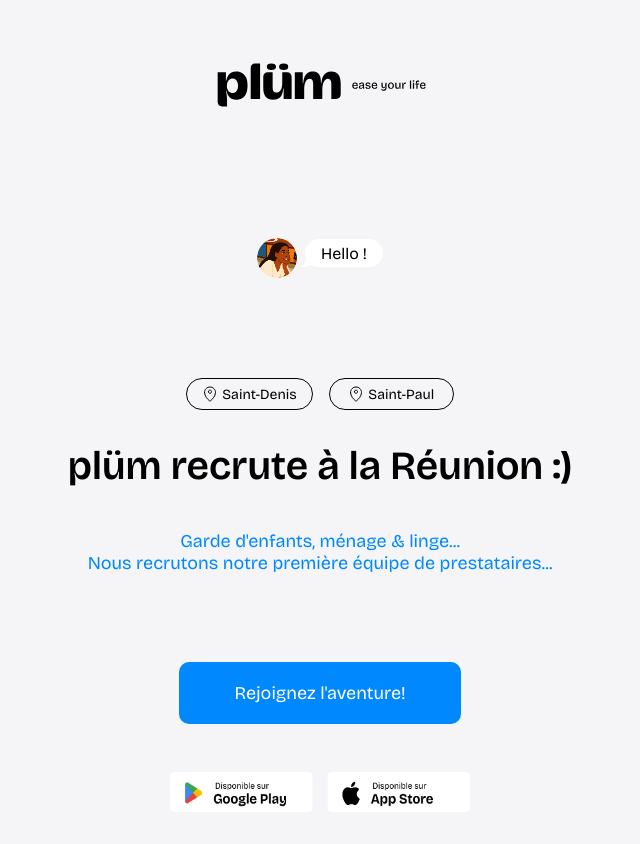
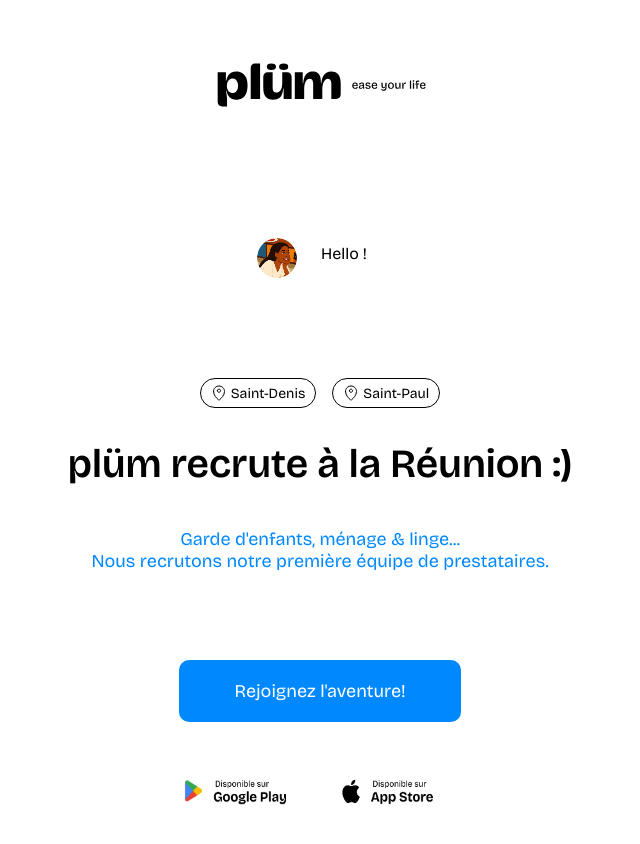
Before and after one commit to chris97425/landingPagePlum, a Next.js app: page / in a window 1280 px wide. Shown: the whole page, without its empty margins (320-960 px from the left). Built offline with nearby package versions, Linux system fonts and the light colour scheme; no server answers.

Commit message:
fix padding

```diff
--- a/src/app/globals.css
+++ b/src/app/globals.css
@@ -14,18 +14,21 @@
 }
 
 body {
-  background-color: var(--background-color);
+  background-color: 'var(--background-color)';
   color: var(--text-color);
   min-height: 100vh;
 }
 .box-location {
   border: 1px solid black;
-  padding: 15px;
+  /* padding: 15px; */
   border-radius: 20px;
-  min-width: 125px;
-  text-align: center;
+  /* min-wdth: 125px; */
+  padding-left: 10px;
+  padding-right: 10px;
+
   font-size: 14px;
   justify-content: center;
+  /* padding-left: 10px; */
   align-items: center;
   display: flex;
   height: 30px;
--- a/src/app/page.tsx
+++ b/src/app/page.tsx
@@ -54,7 +54,7 @@
             height={16}
             style={{ marginRight: '4px' }}
           />
-          <span style={{ fontSize: '14px' }}>Saint-Denis</span>
+          <span style={{ fontSize: '14px' }}>Saint-Denis </span>
         </div>
         <div className="box-location">
           <Image
@@ -64,7 +64,7 @@
             height={16}
             style={{ marginRight: '4px' }}
           />
-          <span style={{ fontSize: '14px' }}>Saint-Paul</span>
+          <span style={{ fontSize: '14px' }}>Saint-Paul </span>
         </div>
       </div>
       <div className="main-title-container">
@@ -83,7 +83,7 @@
 
       {/* Subtitle */}
       <p className="subtitle">
-        Garde d&apos;enfants, ménage & linge... <br />Nous recrutons notre première équipe de prestataires...
+        Garde d&apos;enfants, ménage & linge... <br />Nous recrutons notre première équipe de prestataires.
       </p>
 
       <a href="https://plumservices.typeform.com/recrutement?utm_source=website" className="button-link" onClick={handleRecruitmentClick}>
```
